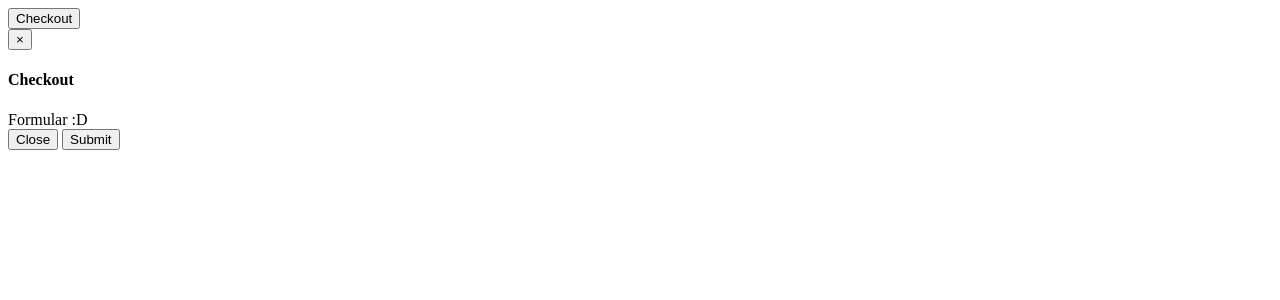
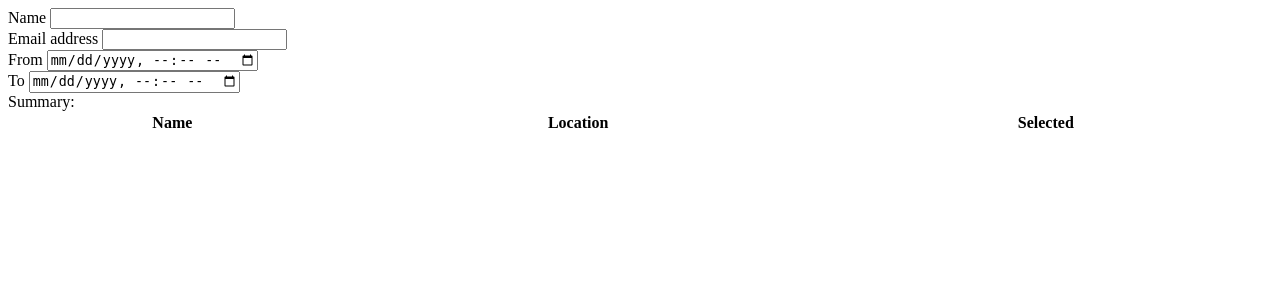
Before and after one commit to verleihtool/verleihtool, a Django app: template depot/templates/depot/checkout-form.html in a window 1280 px wide. Shown: the top 300 px of the page. Run offline with Django 3.2, Linux system fonts and the light colour scheme; the template is opened without the code that fills it, so the values that code supplies are empty.

Commit message:
Add rental form canvas

```diff
--- a/depot/templates/depot/checkout-form.html
+++ b/depot/templates/depot/checkout-form.html
@@ -1,25 +1,26 @@
-<button type="button" class="btn btn-primary"
-        data-toggle="modal" data-target="#checkout-modal">
-    Checkout
-</button>
-
-<div class="modal fade" id="checkout-modal" tabindex="-1"
-        role="dialog" aria-labelledby="checkout-title">
-    <div class="modal-dialog" role="document">
-        <div class="modal-content">
-            <div class="modal-header">
-                <button type="button" class="close" data-dismiss="modal" aria-label="Close">
-                    <span aria-hidden="true">&times;</span>
-                </button>
-                <h4 class="modal-title" id="checkout-title">Checkout</h4>
-            </div>
-            <div class="modal-body">
-                Formular :D
-            </div>
-            <div class="modal-footer">
-                <button type="button" class="btn btn-default" data-dismiss="modal">Close</button>
-                <button type="submit" class="btn btn-primary">Submit</button>
-            </div>
-        </div>
-    </div>
+<div class="form-group">
+    <label for="text">Name</label>
+    <input type="text" class="form-control" id="id_username">
 </div>
+<div class="form-group">
+    <label for="email">Email address</label>
+    <input type="email" class="form-control" id="email">
+</div>
+<div class="form-group">
+    <label for="start_date">From</label>
+    <input type="datetime-local" class="form-control" id="start_date">
+</div>
+<div class="form-group">
+    <label for="end_date">To</label>
+    <input type="datetime-local" class="form-control" id="end_date">
+</div>
+<div class="form-group">
+    <label for="summary">Summary:</label>
+    <table style="width:100%">
+        <tr>
+            <th>Name</th>
+            <th>Location</th>
+            <th>Selected</th>
+        </tr>
+    </table>
+</div>
--- a/depot/templates/depot/detail.html
+++ b/depot/templates/depot/detail.html
@@ -29,6 +29,6 @@
             </tr>
         {% endfor %}
     </table>
-    {% include 'depot/checkout-form.html' %}
+    {% include 'depot/checkout-modal.html' %}
     </form>
 {% endblock %}
```
Also changed, not shown: depot/templates/depot/checkout-modal.html (added, +25 -0 lines).
